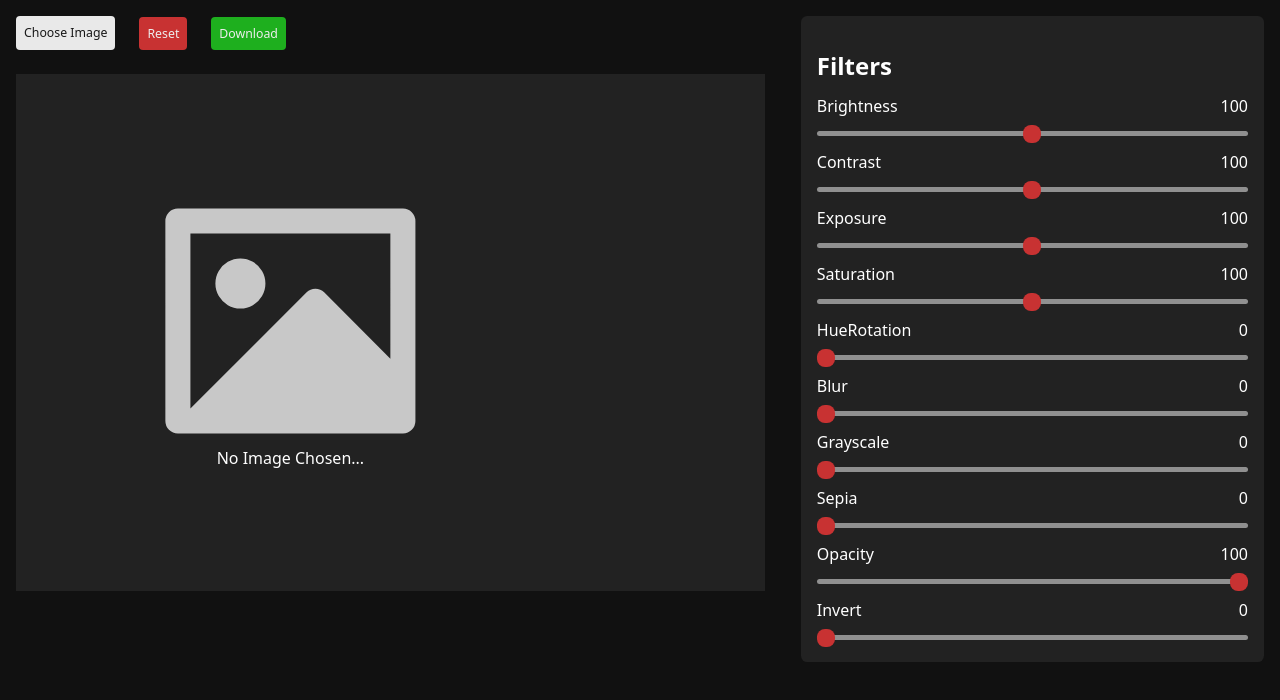
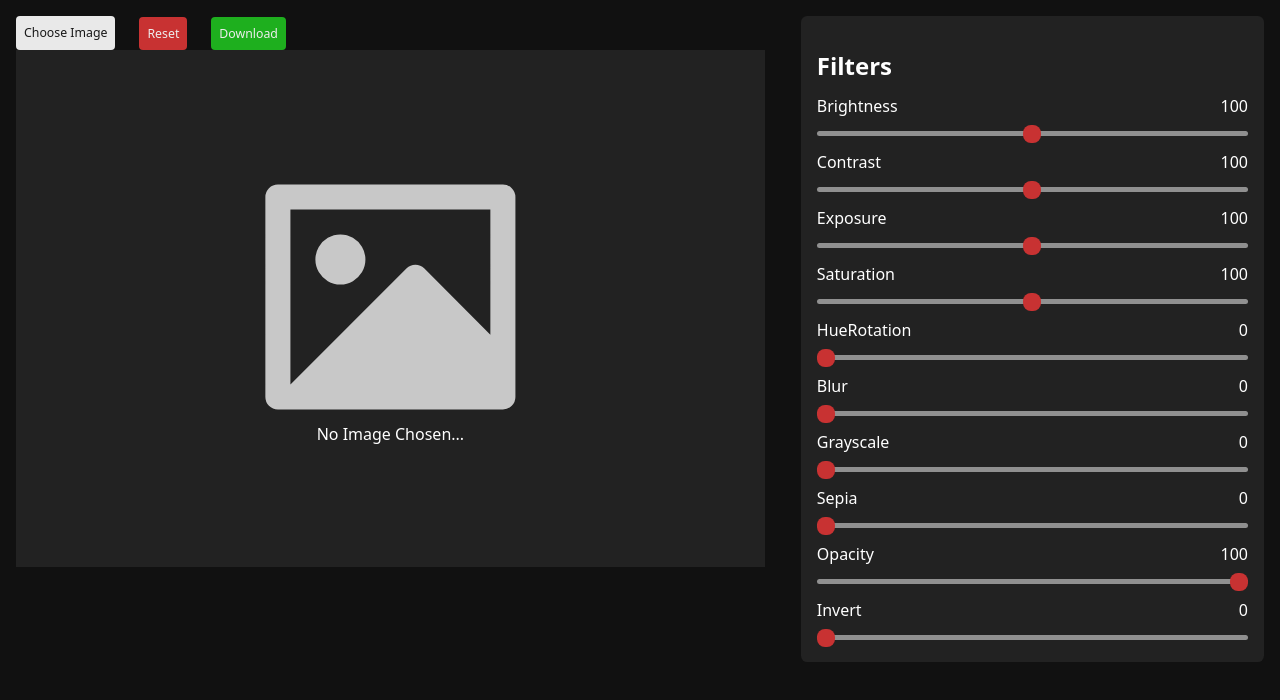
Before and after one commit to BinodRai123/image-editor-react-app, a React (Vite) app: page / in a window 1280 px wide. Shown: the top 700 px of the page. Built offline with nearby package versions, Linux system fonts and the light colour scheme.

Commit message:
finish error handling functionality of image where it only accept image, finsish styling the canvas for preview

```diff
--- a/src/App.jsx
+++ b/src/App.jsx
@@ -4,7 +4,7 @@ import RangeSlider from "./components/RangeSlider";
 
 const App = () => {
    const [filterSettings, setFilterSettings] = useState(Filter_Settings);
-
+   const [imageStatus, setImageStatus] = useState({ sucess: false, uploading: false, errorMessage: null });
    const canvasRef = useRef(null);
    // console.log(image);
 
@@ -17,14 +17,46 @@ const App = () => {
    };
 
    const hangleImageUploadInCanvas = (e) => {
-      const imagePath = e.target.files[0];
+      const file = e.target?.files[0];
+      // If user click "choose file" and cancles
+      // then it will return from here
+      if (!file) return;
+
+      if (!file.type.startsWith("image/")) {
+         setImageStatus({
+            sucess: false,
+            uploading: false,
+            errorMessage: "only image file are supported",
+         });
+         return;
+      }
+
+      //Selecting canvas div using canvasRef
+      //and making it 2d for image upload
       const canvas = canvasRef.current;
       const context = canvas.getContext("2d");
+
+      //Creating new image tag
+      //In Src of it will first create url path
+      //from file that user has choosed
       let image = new Image();
-      image.src = URL.createObjectURL(imagePath);
+      image.src = URL.createObjectURL(file);
+
+      //image.onload will wait until the image fully
+      //loaded in the website and after that it will
+      //do set height , width and drawimage in canvas
       image.onload = () => {
+         canvas.width = image.width;
+         canvas.height = image.height;
          context.drawImage(image, 0, 0, canvas.width, canvas.height);
       };
+
+      image.onerror = (error) => {
+         console.log(error);
+      };
+
+      //This will tell the image has sucessfully uploaded
+      setImageStatus((prev) => ({ ...prev, sucess: true }));
    };
 
    const FilterResetHandler = () => {
@@ -51,14 +83,23 @@ const App = () => {
                </div>
 
                <div className="left_bottom">
-                  <div className="image-preview">
-                     <i className="ri-image-fill"></i>
-                     <p>No Image Chosen...</p>
-                  </div>
+                  <canvas
+                     id="image-canvas"
+                     style={{ display: imageStatus.sucess ? "block" : "none" }}
+                     ref={canvasRef}
+                  ></canvas>
 
-                  <canvas id="image-canvas" ref={canvasRef}>
-                     {/* <img src={URL.createObjectURL(file)} alt="image choosen by user" /> */}
-                  </canvas>
+                  {!imageStatus.sucess && (
+                     <>
+                        <span className="left_bottom_image_errorMessage errorMessage">
+                           {imageStatus.errorMessage}
+                        </span>
+                        <div className="image-preview">
+                           <i className="ri-image-fill"></i>
+                           <p>No Image Chosen...</p>
+                        </div>
+                     </>
+                  )}
                </div>
             </div>
 
--- a/src/css/_normalize.css
+++ b/src/css/_normalize.css
@@ -52,17 +52,9 @@ video,
    width: 100%;
 }
 
-img,
-figure,
-video {
-   display: block;
-   width: 100%;
-}
-
 img {
    max-width: 100%;
-   width: auto;
-   height: auto;
+   object-fit: cover;
 }
 
 /* remove animations for people who've turned them off */
--- a/src/css/_theme.css
+++ b/src/css/_theme.css
@@ -11,6 +11,8 @@
    --text-secondary-color: rgb(200, 200, 200);
    --text-tertiary-color: rgb(150, 150, 150);
    --text-active-color: rgb(24, 24, 24);
+   --text-error-color: rgb(243, 1, 1);
+   --text-sucess-color: rgb(30, 175, 30);
 
    /* ---- padding ---- */
    --padding-sm: 0.5rem;
--- a/src/css/index.css
+++ b/src/css/index.css
@@ -2,6 +2,12 @@
 @import url(_layout.css);
 @import url(_components.css);
 @import url(_theme.css);
+
+/* ---- error Message ---- */
+.errorMessage {
+   font-size: var(--font-size-md);
+   color: var(--text-error-color);
+}
 
 /*------ left top ------ */
 .top_left {
@@ -20,13 +26,14 @@
    color: var(--text-primary-color);
 }
 
-/*------ left bottom ------ */
+/*------ Left_Bottom ------ */
 .left {
    width: 60%;
 }
 
 .left_bottom {
-   margin: var(--margin-lg) 0;
+   position: relative;
+   /* margin: var(--margin-lg) 0; */
    padding: var(--margin-lg);
    display: flex;
    justify-content: center;
@@ -58,6 +65,12 @@
    font-weight: 400;
 }
 
+.left_bottom_image_errorMessage {
+   position: absolute;
+   top: 0;
+   right: 20px;
+}
+
 /*------ Right part(Filter part) ------ */
 
 .right {
@@ -84,6 +97,6 @@
 
 /* ----- Canvas for Image ---- */
 #image-canvas {
-   height: 200px;
-   width: 200px;
+   max-height: 500px;
+   max-width: 600px;
 }
```
